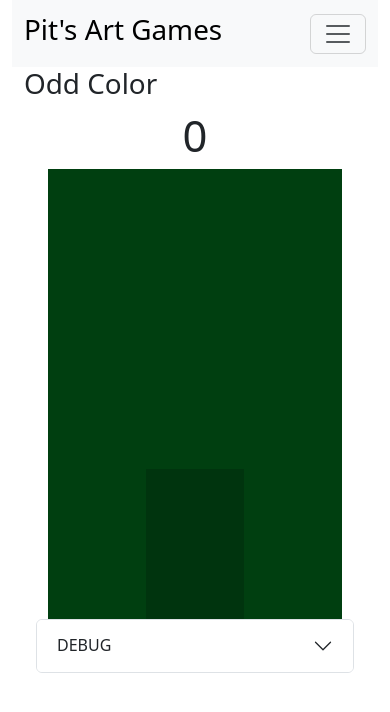
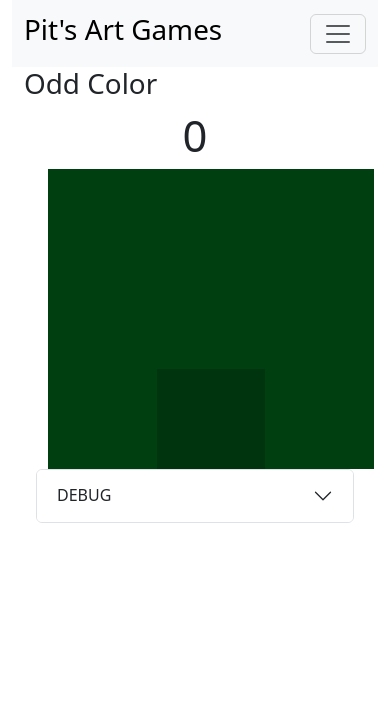
Before and after one commit to PitEG/art-trainer, a React (Vite) app: page /oddcolor in a window 390 px wide. Shown: the top 712 px of the page. Built offline with nearby package versions, Linux system fonts and the light colour scheme.

Commit message:
fix: odd color styling and adjusted progressive difficulty to have a cap

```diff
--- a/src/OddColor/OddColor.scss
+++ b/src/OddColor/OddColor.scss
@@ -1,3 +1,7 @@
+@import 'bootstrap/scss/functions';
+@import 'bootstrap/scss/variables';
+@import 'bootstrap/scss/mixins';
+
 .odd-color-button {
   border-radius: 0;
 }
@@ -6,6 +10,21 @@
   display: grid;
   grid: repeat(3, 1fr) / repeat(3, 1fr);
   height: 450px;
+  width: 500px;
+}
+
+@include media-breakpoint-down(md) {
+  .odd-color-grid {
+    height: 350px;
+    width: 400px;
+  }
+}
+
+@include media-breakpoint-down(sm) {
+  .odd-color-grid {
+    height: 300px;
+    width: 350px;
+  }
 }
 
 .odd-color-game-over {
--- a/src/OddColor/OddColor.tsx
+++ b/src/OddColor/OddColor.tsx
@@ -15,7 +15,11 @@ const OddColor = () => {
     a: Math.random() * 1.8 - 0.9, // a is between [-0.8,0.8]
     b: Math.random() * 1.8 - 0.9, // b is between [-0.8,0.8]
   };
-  const difficultyModifier = 0.05 * (1.05 - score / SOFT_LEVEL_CAP);
+  const clamp = (v: number, min: number) => {
+    if (v < min) return min;
+    return v;
+  };
+  const difficultyModifier = 0.05 * clamp(1.1 - score / SOFT_LEVEL_CAP, 0.1);
   const offset = (x: number, offset: number) => {
     const sign = Math.random() > 0.5 ? 1 : -1;
     return x + sign * offset;
@@ -43,7 +47,7 @@ const OddColor = () => {
 
   const gameOverScreen = (
     <Container className="odd-color-game-over d-flex row justify-content-center">
-      <h1>GAME OVER, MAN</h1>
+      <h1>GAME OVER</h1>
       <h2> You scored: {score}!</h2>
       <h2> try again? </h2>
       <Button onClick={reset}>
```
